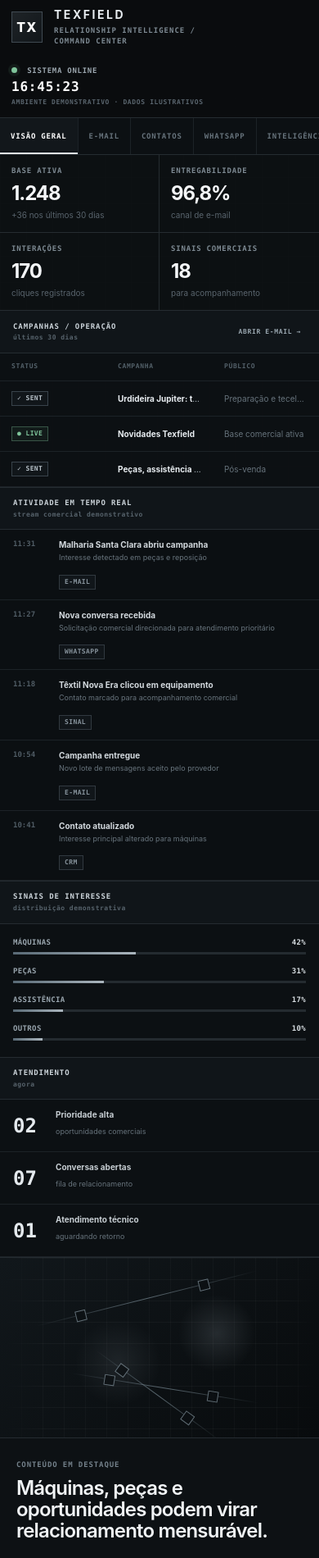
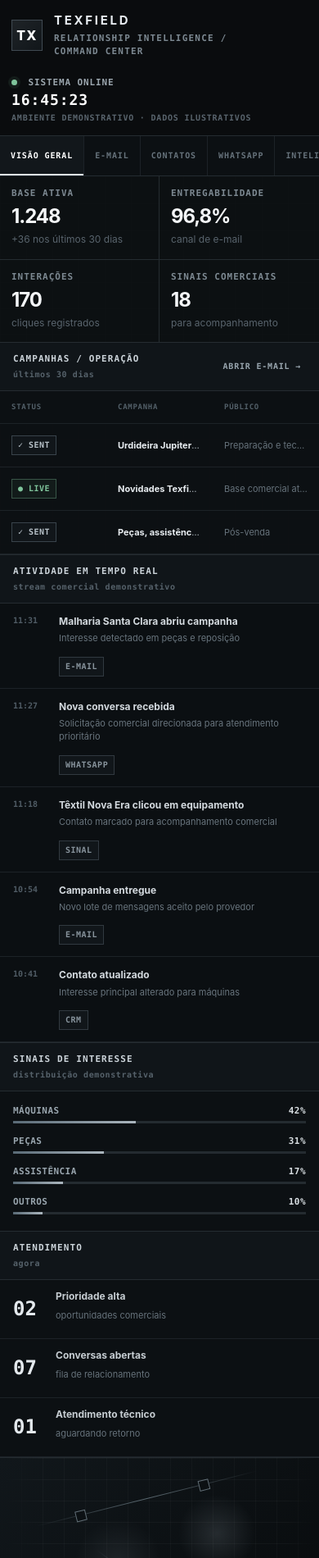
Before and after one commit to contatoagenciawin-ichthus/proxy-relationship-demo, a Next.js app: page / in a window 390 px wide. Shown: the part 40-1940 px from the top of the page at 82% size. Built offline with nearby package versions, Linux system fonts and the light colour scheme.

Commit message:
style: increase command center typography for readability

```diff
--- a/app/globals.css
+++ b/app/globals.css
@@ -2207,3 +2207,447 @@
     padding-right: 16px;
   }
 }
+
+
+/* Legibility pass — preserves the terminal concept while improving reading comfort. */
+.market-ticker {
+  font-size: 12px;
+  line-height: 1.3;
+}
+
+.ticker-track {
+  padding-top: 11px;
+  padding-bottom: 11px;
+}
+
+.command-brand strong {
+  font-size: 16px;
+}
+
+.command-brand span {
+  font-size: 11px;
+  line-height: 1.4;
+}
+
+.command-status span {
+  font-size: 11px;
+}
+
+.command-status b {
+  font-size: 18px;
+}
+
+.command-status small {
+  font-size: 10px;
+  line-height: 1.35;
+}
+
+.command-nav button {
+  font-size: 11px;
+  min-height: 48px;
+}
+
+.current-view {
+  font-size: 10px;
+}
+
+.metric-strip-item span {
+  font-size: 11px;
+}
+
+.metric-strip-item small {
+  font-size: 12px;
+  line-height: 1.4;
+}
+
+.terminal-section-head {
+  min-height: 58px;
+  padding-top: 13px;
+  padding-bottom: 13px;
+}
+
+.terminal-section-head > div span {
+  font-size: 11px;
+  line-height: 1.25;
+}
+
+.terminal-section-head > div small {
+  font-size: 10px;
+  line-height: 1.3;
+}
+
+.terminal-link {
+  font-size: 10px;
+}
+
+.terminal-table th {
+  font-size: 10px;
+  line-height: 1.25;
+}
+
+.terminal-table td {
+  font-size: 12px;
+  line-height: 1.4;
+}
+
+.terminal-table th,
+.terminal-table td {
+  padding-top: 14px;
+  padding-bottom: 14px;
+}
+
+.terminal-status {
+  font-size: 10px;
+  line-height: 1.2;
+  padding: 5px 7px;
+}
+
+.activity-row {
+  padding-top: 14px;
+  padding-bottom: 14px;
+}
+
+.activity-row time {
+  font-size: 10px;
+  line-height: 1.35;
+}
+
+.activity-row > div strong {
+  font-size: 12px;
+  line-height: 1.35;
+}
+
+.activity-row > div span {
+  font-size: 11px;
+  line-height: 1.5;
+}
+
+.signal-row-top {
+  font-size: 11px;
+}
+
+.ops-list button {
+  min-height: 72px;
+}
+
+.ops-list button span {
+  font-size: 12px;
+}
+
+.ops-list button small {
+  font-size: 11px;
+  line-height: 1.35;
+}
+
+.terminal-kicker {
+  font-size: 11px;
+  line-height: 1.25;
+}
+
+.industrial-copy p,
+.radar-head p,
+.topic-detail-title p,
+.draft-copy article p {
+  font-size: 14px;
+}
+
+.industrial-copy p,
+.radar-head p,
+.topic-detail-title p {
+  line-height: 1.7;
+}
+
+.terminal-action {
+  min-height: 44px;
+  font-size: 11px;
+}
+
+.engine-line strong {
+  font-size: 10px;
+  line-height: 1.3;
+}
+
+.engine-line small {
+  font-size: 11px;
+  line-height: 1.4;
+}
+
+.campaign-terminal-top > span:last-child {
+  font-size: 10px;
+}
+
+.campaign-terminal-list button > strong {
+  font-size: 12px;
+  line-height: 1.4;
+}
+
+.campaign-terminal-list button > small {
+  font-size: 11px;
+  line-height: 1.4;
+}
+
+.email-performance-strip span {
+  font-size: 10px;
+}
+
+.email-performance-strip strong {
+  font-size: 19px;
+}
+
+.email-preview-body p {
+  font-size: 14px;
+}
+
+.email-preview-body button {
+  min-height: 44px;
+  font-size: 11px;
+}
+
+.terminal-form label {
+  font-size: 10px;
+}
+
+.terminal-form input {
+  min-height: 46px;
+  font-size: 14px;
+}
+
+.distribution-note strong {
+  font-size: 10px;
+}
+
+.distribution-note p,
+.terminal-message span,
+.terminal-message small {
+  font-size: 11px;
+  line-height: 1.5;
+}
+
+.terminal-message strong {
+  font-size: 10px;
+}
+
+.filter-line button {
+  min-height: 44px;
+  font-size: 10px;
+}
+
+.contact-summary-strip span,
+.intelligence-kpis span {
+  font-size: 10px;
+}
+
+.conversation-terminal-list button strong {
+  font-size: 12px;
+}
+
+.conversation-terminal-list button time {
+  font-size: 10px;
+}
+
+.conversation-terminal-list button > span {
+  font-size: 11px;
+  line-height: 1.5;
+}
+
+.log-entry time {
+  font-size: 10px;
+}
+
+.log-entry p {
+  font-size: 13px;
+  line-height: 1.65;
+}
+
+.context-event span {
+  font-size: 10px;
+}
+
+.context-event strong {
+  font-size: 12px;
+}
+
+.context-event small {
+  font-size: 11px;
+}
+
+.context-list dt {
+  font-size: 10px;
+}
+
+.context-list dd {
+  font-size: 12px;
+  line-height: 1.4;
+}
+
+.contact-score span {
+  font-size: 10px;
+}
+
+.contact-score small {
+  font-size: 11px;
+}
+
+.intelligence-kpis small {
+  font-size: 11px;
+}
+
+.insight-list strong {
+  font-size: 12px;
+  line-height: 1.5;
+}
+
+.insight-list small {
+  font-size: 11px;
+  line-height: 1.45;
+}
+
+.command-footer {
+  font-size: 10px;
+  line-height: 1.3;
+}
+
+.radar-head-status > span:last-child {
+  font-size: 10px;
+  line-height: 1.4;
+}
+
+.source-row {
+  padding-top: 16px;
+  padding-bottom: 16px;
+}
+
+.source-index,
+.topic-number {
+  font-size: 17px;
+}
+
+.source-row strong {
+  font-size: 12px;
+}
+
+.source-row > div:nth-child(2) span {
+  font-size: 11px;
+  line-height: 1.5;
+}
+
+.topic-status-line > span:last-child {
+  font-size: 10px;
+}
+
+.topic-list > button {
+  padding-top: 16px;
+  padding-bottom: 16px;
+}
+
+.topic-list button strong {
+  font-size: 13px;
+  line-height: 1.4;
+}
+
+.topic-list button small {
+  font-size: 11px;
+  line-height: 1.5;
+}
+
+.topic-context-grid span,
+.topic-analysis > span,
+.source-tags > span,
+.brief-field > span,
+.workspace-sources > span {
+  font-size: 10px;
+}
+
+.topic-context-grid strong {
+  font-size: 12px;
+  line-height: 1.5;
+}
+
+.topic-analysis p {
+  font-size: 13px;
+  line-height: 1.7;
+}
+
+.workspace-header h2 {
+  font-size: 22px;
+}
+
+.workspace-close {
+  min-height: 40px;
+  font-size: 10px;
+}
+
+.brief-field strong,
+.brief-field p {
+  font-size: 13px;
+  line-height: 1.6;
+}
+
+.workspace-outline li {
+  min-height: 60px;
+}
+
+.workspace-outline li > span {
+  font-size: 17px;
+}
+
+.workspace-outline li strong {
+  font-size: 12px;
+  line-height: 1.5;
+}
+
+.channel-actions button {
+  min-height: 104px;
+}
+
+.channel-actions button > span {
+  font-size: 10px;
+}
+
+.channel-actions button strong {
+  font-size: 12px;
+  line-height: 1.4;
+}
+
+.channel-actions button small {
+  font-size: 11px;
+  line-height: 1.45;
+}
+
+.radar-disclaimer > span {
+  font-size: 10px;
+}
+
+.radar-disclaimer p {
+  font-size: 11px;
+  line-height: 1.55;
+}
+
+@media (max-width: 560px) {
+  .market-ticker {
+    font-size: 11px;
+  }
+
+  .command-brand strong {
+    font-size: 15px;
+  }
+
+  .command-nav button {
+    font-size: 10px;
+  }
+
+  .terminal-table td {
+    font-size: 11px;
+  }
+
+  .terminal-table th {
+    font-size: 9px;
+  }
+
+  .industrial-copy p,
+  .radar-head p,
+  .topic-detail-title p,
+  .draft-copy article p {
+    font-size: 13px;
+  }
+}
```
